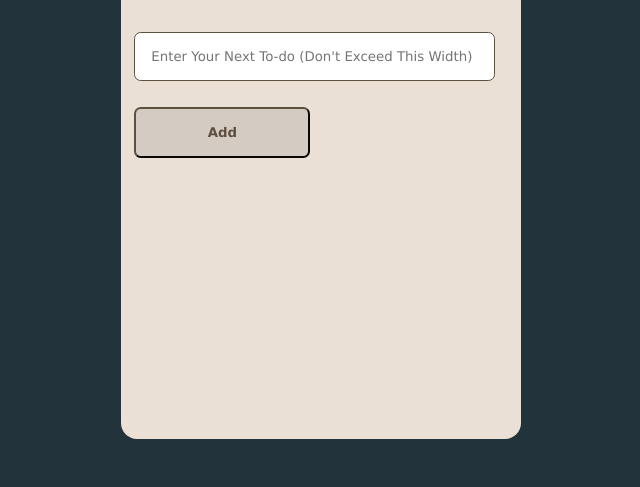
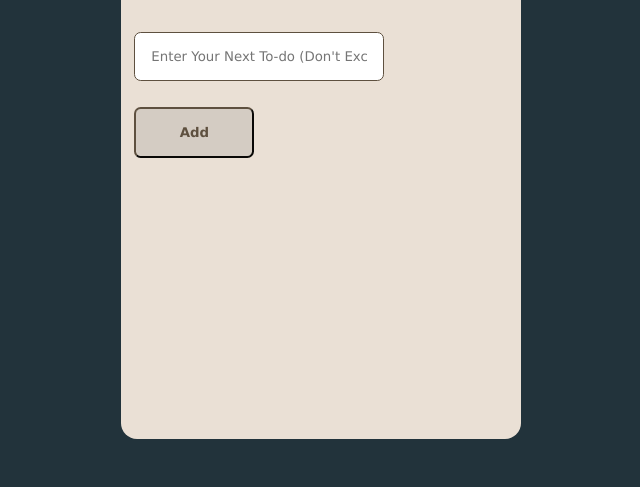
Before and after one commit to ylabidi11/Todo-List, a plain HTML site: page index.html in a window 1280 px wide. Shown: the part 313-800 px from the top of the page, without its empty margins (319-959 px from the left). Drawn offline with Linux system fonts and the light colour scheme.

Commit message:
modified input sizing

```diff
--- a/style.css
+++ b/style.css
@@ -43,11 +43,11 @@ input {
 }
 
 #input-todo {
-    width: 24.5em;
+    width: 54%;
 }
 
 #add-todo-button {
-    width: 13.2em;
+    width: 30%;
     border-color: #5E503F;
     background-color: #d4ccc3;
     color: #5E503F;
```
